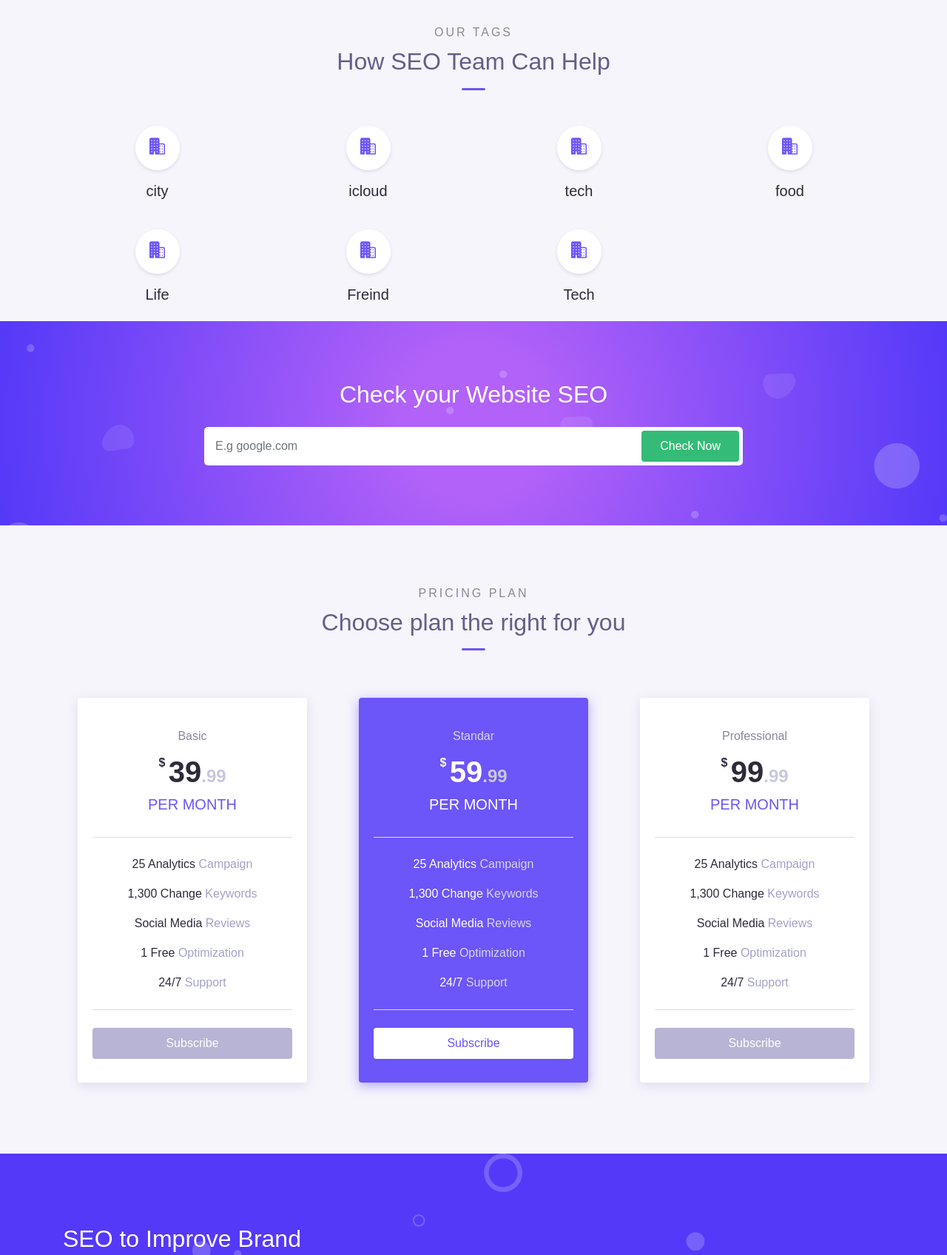
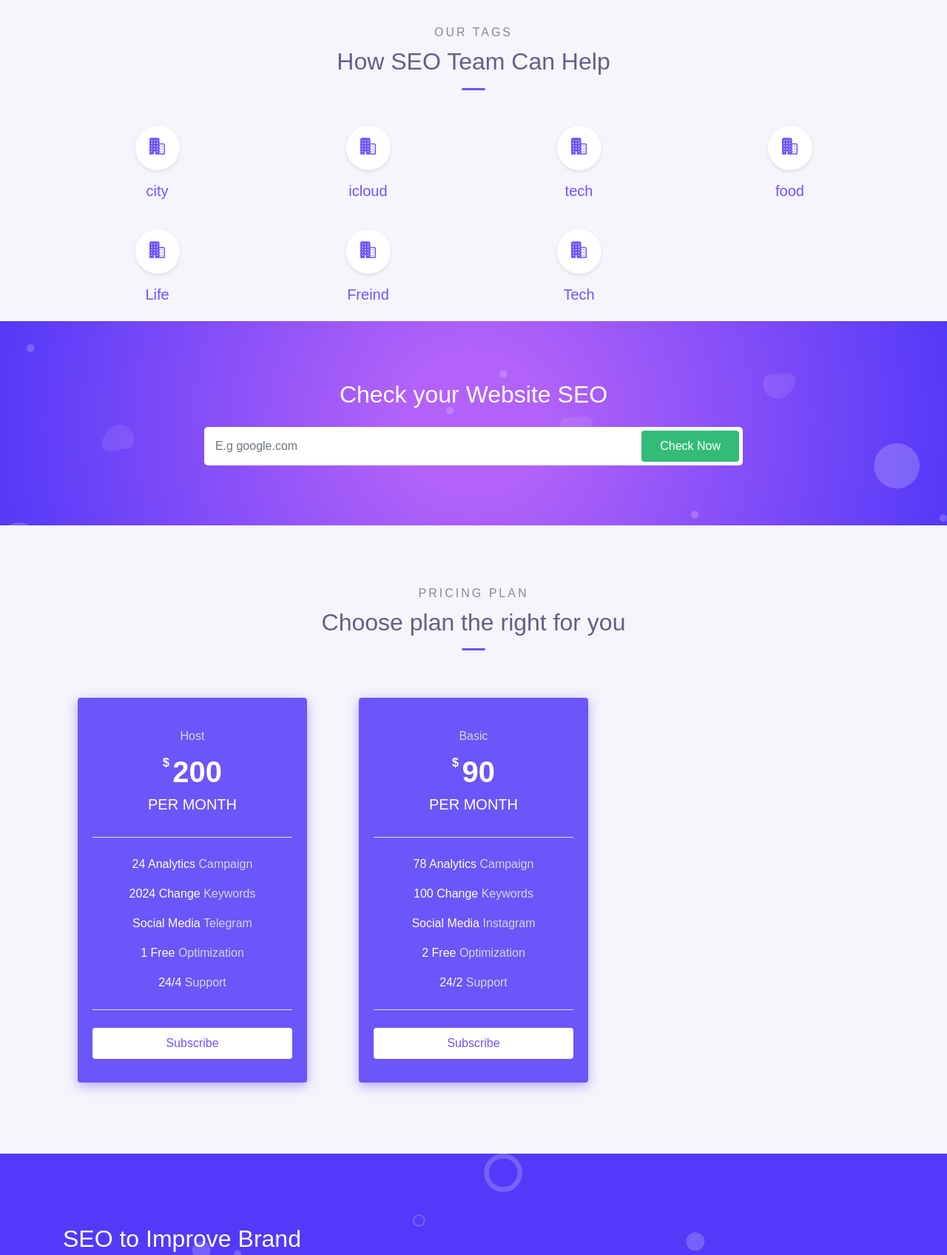
Before and after one commit to Mk-avtandil/hackathon6, a Django app: page / in a window 1280 px wide. Shown: the part 1821-3517 px from the top of the page at 74% size. Run offline with Django 4.2, Linux system fonts and the light colour scheme; data comes from the database, SQL or seed files in the repository; both versions use the stored data as it was after the commit; some libraries are stand-ins or nearby versions; some web fonts are replaced.

Commit message:
Added CRUD for Services

```diff
--- a/app/admin.py
+++ b/app/admin.py
@@ -6,3 +6,4 @@ admin.site.register(PostComment)
 admin.site.register(Contact)
 admin.site.register(Video)
 admin.site.register(Email)
+admin.site.register(Service)
--- a/app/models.py
+++ b/app/models.py
@@ -63,3 +63,19 @@ class Video(models.Model):
 
 class Email(models.Model):
     mail = models.EmailField(blank=True)
+
+
+class Service(models.Model):
+    class Meta:
+        verbose_name_plural = "Сервисы"
+
+    type = models.CharField(max_length=255)
+    price = models.IntegerField()
+    analytics_count = models.IntegerField()
+    change_count = models.IntegerField()
+    social_media = models.CharField(max_length=255)
+    count_of_optimization = models.IntegerField()
+    support = models.CharField(max_length=255)
+
+    def __str__(self):
+        return self.type
--- a/app/serializers.py
+++ b/app/serializers.py
@@ -12,3 +12,9 @@ class VideoDetailSerializers(serializers.ModelSerializer):
     class Meta:
         model = Video
         fields = '__all__'
+
+
+class ServiceDetailSerializers(serializers.ModelSerializer):
+    class Meta:
+        model = Service
+        fields = '__all__'
--- a/app/templates/index.html
+++ b/app/templates/index.html
@@ -71,9 +71,9 @@
               <div class="col-sm-6 col-lg-4 col-xl-3 py-3 wow zoomIn">
                 <div class="features">
                   <div class="header mb-3">
-                    <span class="mai-business"></span>
+                    <a href="#"><span class="mai-business"></span></a>
                   </div>
-                    <h5>{{j}}</h5>
+                    <h5><a href="#">{{j}}</a></h5>
                 </div>
               </div>
             {% endfor %}
@@ -106,75 +106,30 @@
         <div class="divider mx-auto"></div>
       </div>
       <div class="row mt-5">
+        {% for service in services %}
         <div class="col-lg-4 py-3 wow zoomIn">
-          <div class="card-pricing">
+          <div class="card-pricing marked">
             <div class="header">
-              <div class="pricing-type">Basic</div>
+              <div class="pricing-type">{{ service.type }}</div>
               <div class="price">
                 <span class="dollar">$</span>
-                <h1>39<span class="suffix">.99</span></h1>
+                <h1>{{ service.price }}</span></h1>
               </div>
               <h5>Per Month</h5>
             </div>
             <div class="body">
-              <p>25 Analytics <span class="suffix">Campaign</span></p>
-              <p>1,300 Change <span class="suffix">Keywords</span></p>
-              <p>Social Media <span class="suffix">Reviews</span></p>
-              <p>1 Free <span class="suffix">Optimization</span></p>
-              <p>24/7 <span class="suffix">Support</span></p>
+              <p>{{ service.analytics_count }} Analytics <span class="suffix">Campaign</span></p>
+              <p>{{ service.change_count }} Change <span class="suffix">Keywords</span></p>
+              <p>Social Media <span class="suffix">{{ service.social_media }}</span></p>
+              <p>{{ service.count_of_optimization }} Free <span class="suffix">Optimization</span></p>
+              <p>{{ service.support }} <span class="suffix">Support</span></p>
             </div>
             <div class="footer">
               <a href="#" class="btn btn-pricing btn-block">Subscribe</a>
             </div>
           </div>
         </div>
-
-        <div class="col-lg-4 py-3 wow zoomIn">
-          <div class="card-pricing marked">
-            <div class="header">
-              <div class="pricing-type">Standar</div>
-              <div class="price">
-                <span class="dollar">$</span>
-                <h1>59<span class="suffix">.99</span></h1>
-              </div>
-              <h5>Per Month</h5>
-            </div>
-            <div class="body">
-              <p>25 Analytics <span class="suffix">Campaign</span></p>
-              <p>1,300 Change <span class="suffix">Keywords</span></p>
-              <p>Social Media <span class="suffix">Reviews</span></p>
-              <p>1 Free <span class="suffix">Optimization</span></p>
-              <p>24/7 <span class="suffix">Support</span></p>
-            </div>
-            <div class="footer">
-              <a href="#" class="btn btn-pricing btn-block">Subscribe</a>
-            </div>
-          </div>
-        </div>
-
-        <div class="col-lg-4 py-3 wow zoomIn">
-          <div class="card-pricing">
-            <div class="header">
-              <div class="pricing-type">Professional</div>
-              <div class="price">
-                <span class="dollar">$</span>
-                <h1>99<span class="suffix">.99</span></h1>
-              </div>
-              <h5>Per Month</h5>
-            </div>
-            <div class="body">
-              <p>25 Analytics <span class="suffix">Campaign</span></p>
-              <p>1,300 Change <span class="suffix">Keywords</span></p>
-              <p>Social Media <span class="suffix">Reviews</span></p>
-              <p>1 Free <span class="suffix">Optimization</span></p>
-              <p>24/7 <span class="suffix">Support</span></p>
-            </div>
-            <div class="footer">
-              <a href="#" class="btn btn-pricing btn-block">Subscribe</a>
-            </div>
-          </div>
-        </div>
-
+        {% endfor %}
       </div>
     </div> <!-- .container -->
   </div> <!-- .page-section -->
--- a/app/urls.py
+++ b/app/urls.py
@@ -12,6 +12,10 @@ urlpatterns = [
     path('api/v1/video/list/', VideoListView.as_view()),
     path('api/v1/video/<int:pk>', VideoDetailView.as_view()),
 
+    path('api/v1/service/create/', ServiceCreateView.as_view()),
+    path('api/v1/service/list/', ServiceListView.as_view()),
+    path('api/v1/service/<int:pk>', ServiceDetailView.as_view()),
+
     ################# Django ################################
     path('', index, name='index'),
     path('about/', about, name='about'),
--- a/app/views.py
+++ b/app/views.py
@@ -12,6 +12,7 @@ from .forms import *
 
 
 def index(request):
+    services = Service.objects.all()
     video_post = Video.objects.order_by('?').first()
     tags = News.objects.values_list('tags').distinct()
     popular_post = News.objects.order_by('-like').first()
@@ -42,7 +43,8 @@ def index(request):
         'video_post': video_post,
         'three_popular_post': three_popular_post,
         'tags': tags,
-        'form':form
+        'form':form,
+        'services': services
     }
     return render(request, 'index.html', context=context)
 
@@ -140,6 +142,20 @@ class VideoDetailView(generics.RetrieveUpdateDestroyAPIView):
     serializer_class = VideoDetailSerializers
 
 
+class ServiceCreateView(generics.CreateAPIView):
+    serializer_class = ServiceDetailSerializers
+
+
+class ServiceListView(generics.ListAPIView):
+    queryset = Service.objects.all()
+    serializer_class = ServiceDetailSerializers
+
+
+class ServiceDetailView(generics.RetrieveUpdateDestroyAPIView):
+    queryset = Service.objects.all()
+    serializer_class = ServiceDetailSerializers
+
+
 class RegisterUser(CreateView):
     form_class = RegisterUserForm
     template_name = 'register.html'
```
Also changed, not shown: app/migrations/0009_service.py (added), app/static/css/maicons.css (line endings or trailing spaces), db.sqlite3.
